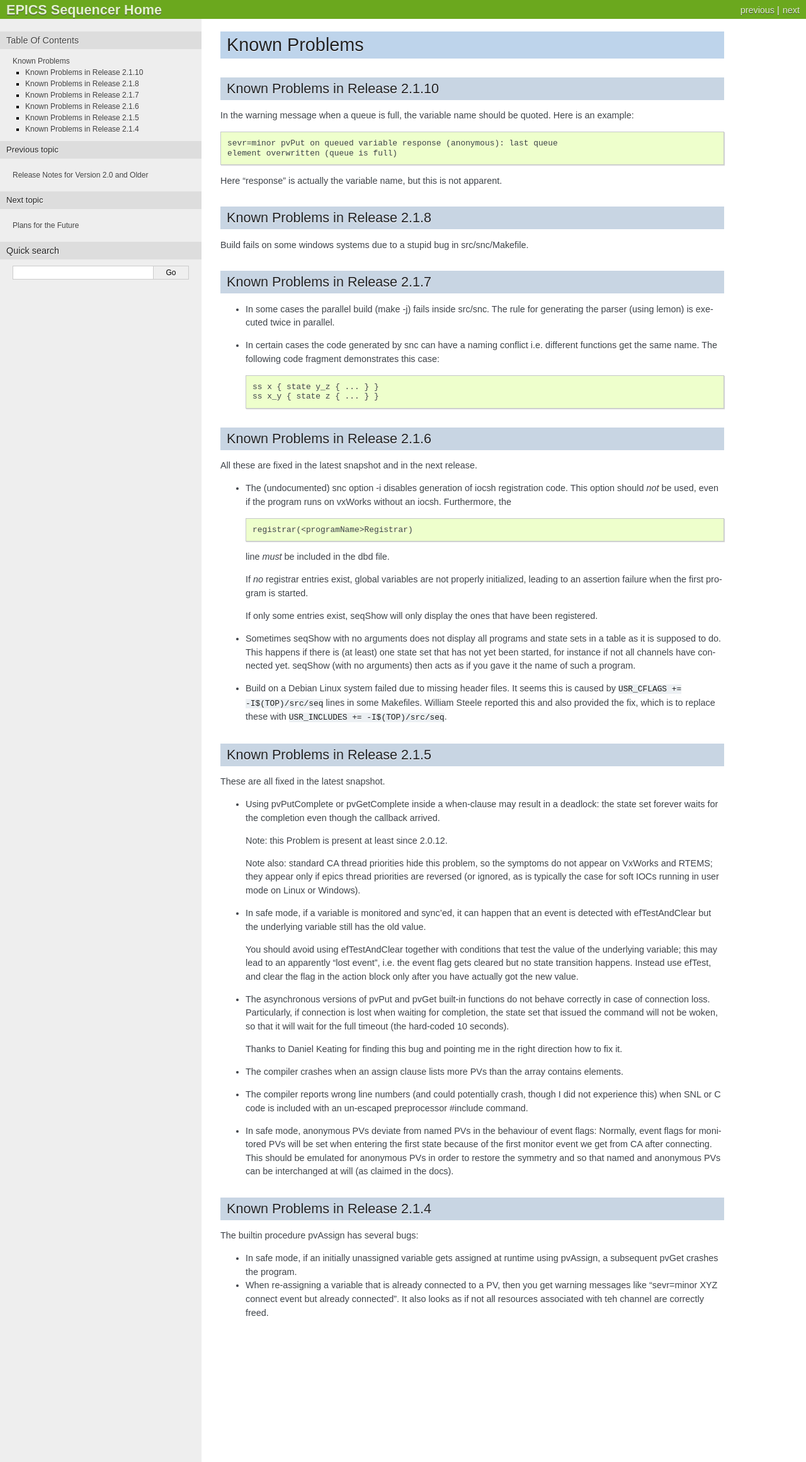
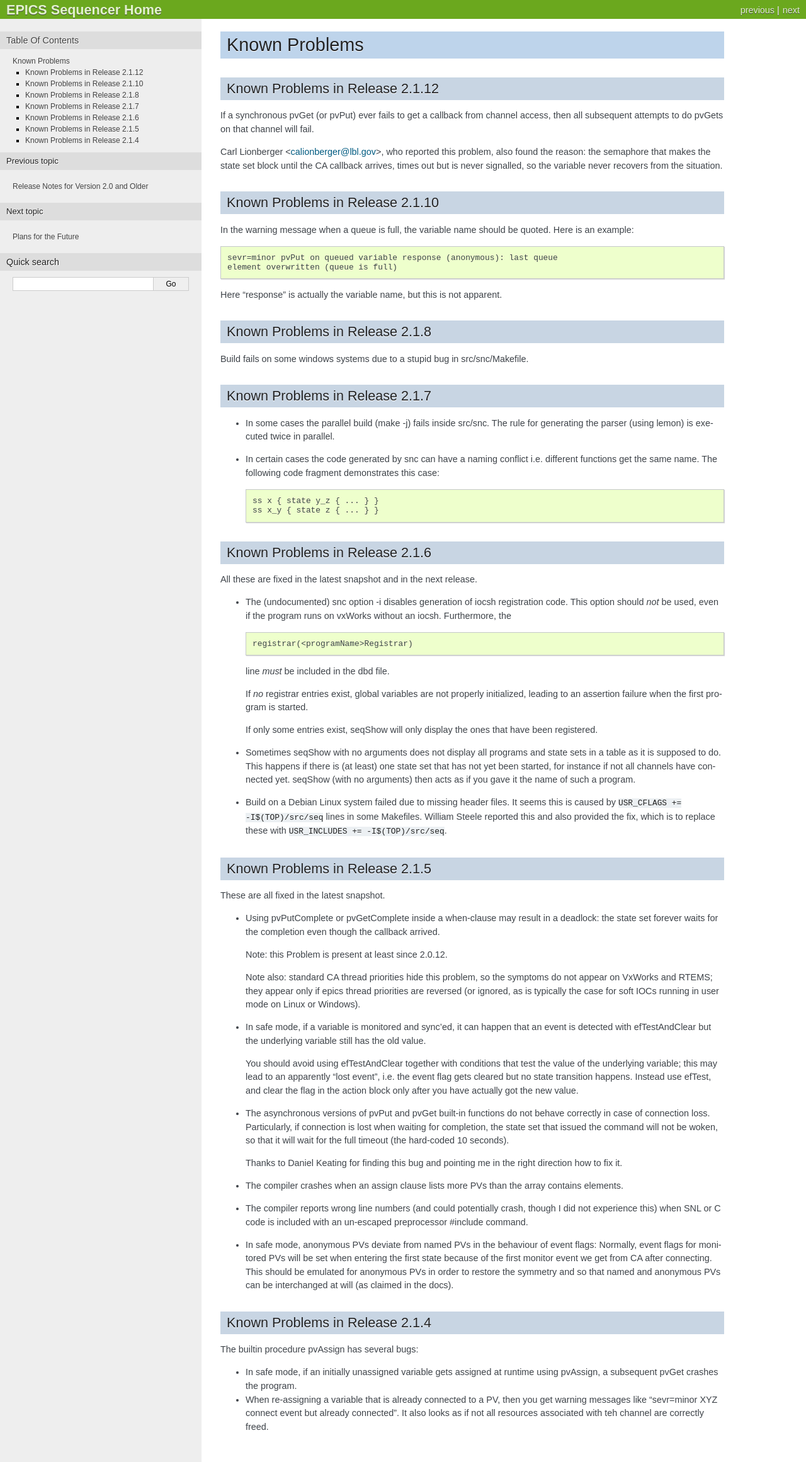
Before and after one commit to jeonghanlee/sequencer-2-2, a Sphinx documentation site: the page built from documentation/KnownProblems.txt, in a window 1280 px wide. Shown: the whole page at 63% size. Built offline with Sphinx 7.4.7, drawn with Linux system fonts in a browser that asks for light colours.

Commit message:
docs: updated the known problems page

```diff
--- a/documentation/KnownProblems.txt
+++ b/documentation/KnownProblems.txt
@@ -1,5 +1,20 @@
 Known Problems
 ==============
+
+.. _Known_Problems_2.1.12:
+
+Known Problems in Release 2.1.12
+--------------------------------
+
+If a synchronous pvGet (or pvPut) ever fails to get a callback from
+channel access, then all subsequent attempts to do pvGets on that
+channel will fail.
+
+Carl Lionberger <calionberger@lbl.gov>, who reported this problem,
+also found the reason: the semaphore that makes the state set block
+until the CA callback arrives, times out but is never signalled, so
+the variable never recovers from the situation.
+
 
 .. _Known_Problems_2.1.10:
 
```
